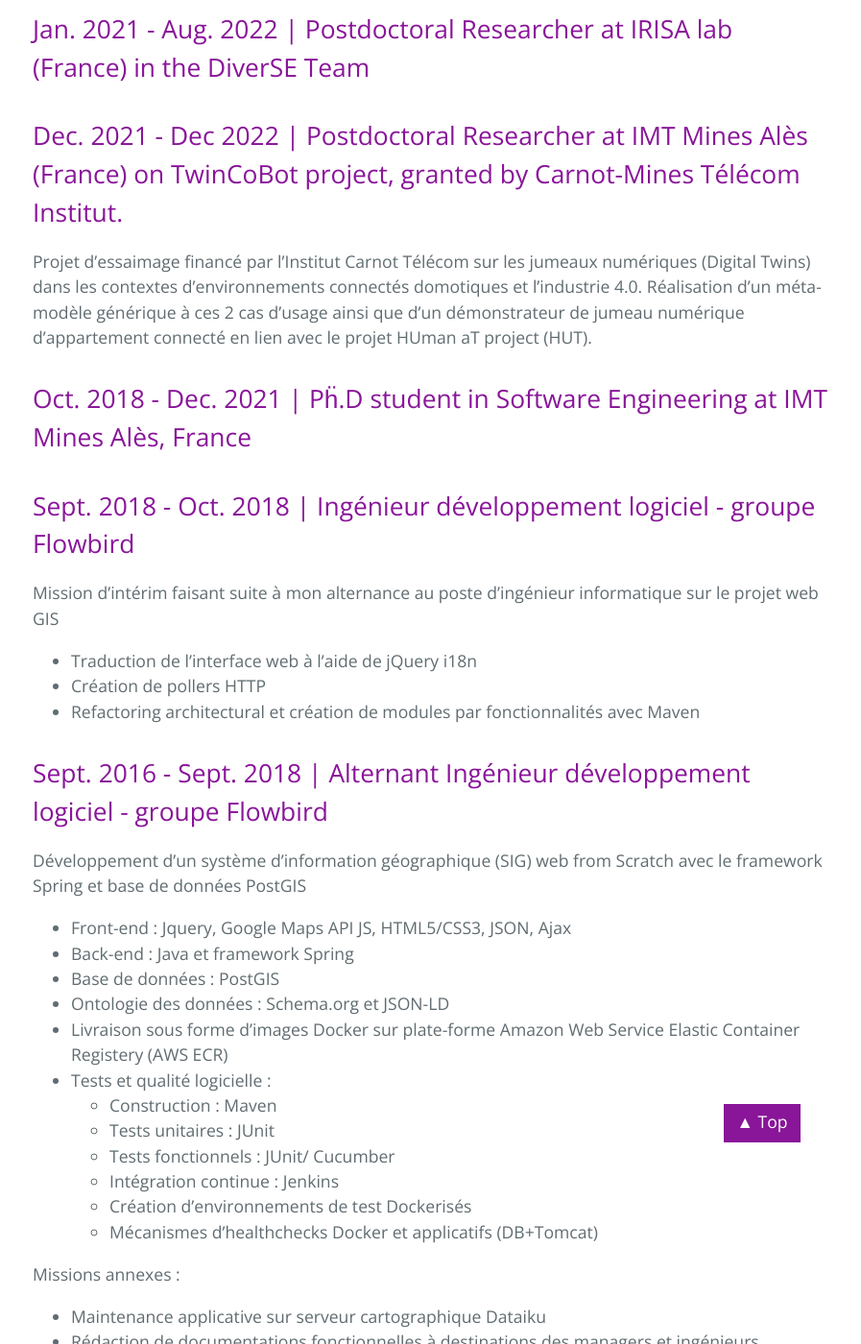
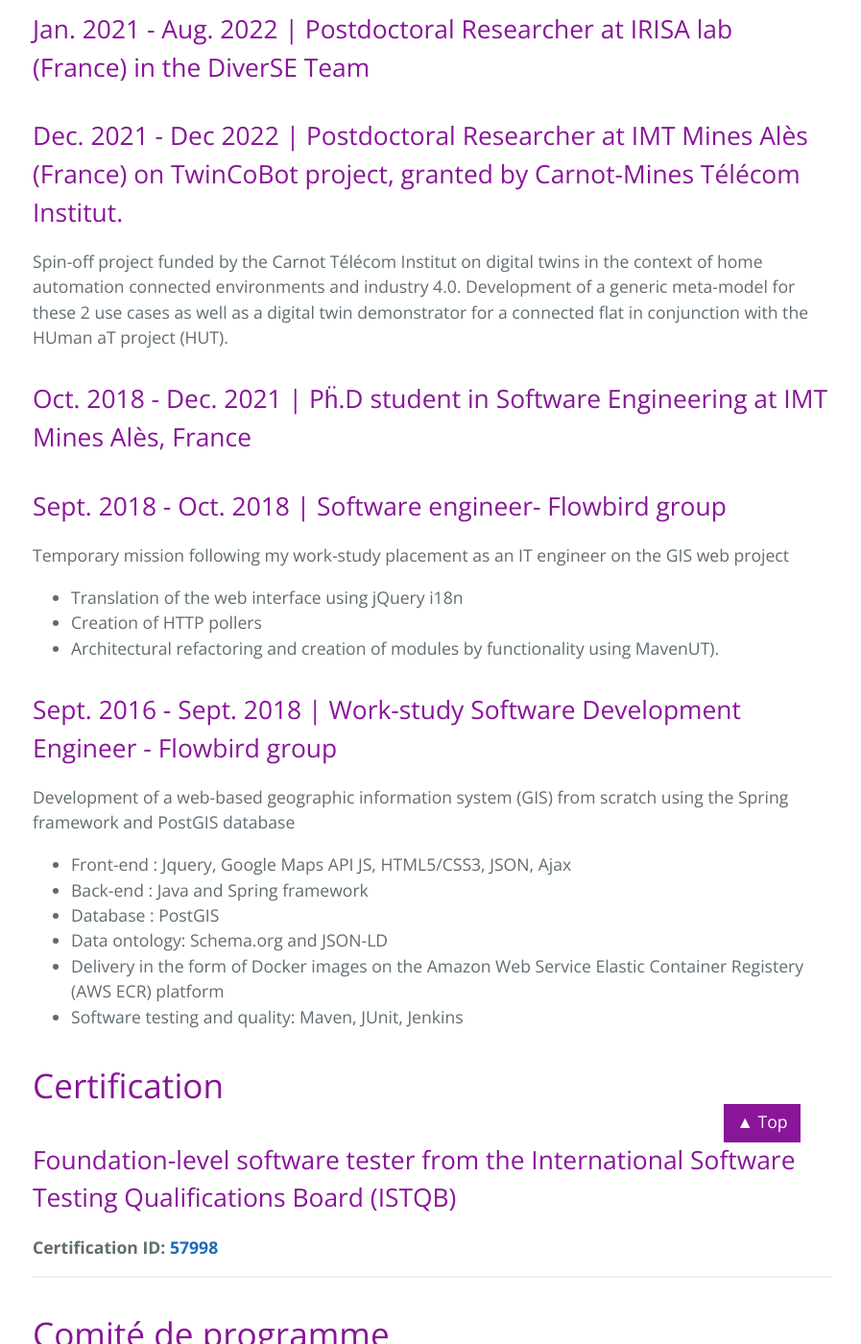
Before and after one commit to qperez/qperez.github.io, a Jekyll site: the page built from index.md, in a window 1280 px wide and 1400 px high, scrolled down 8055 px. Shown: the whole window at 96% size, without its empty margins (190-1087 px from the left). Built offline with Jekyll 4.4.1, drawn with Linux system fonts in a browser that asks for light colours; emoji names are drawn with the system emoji font; some of the changed text lies outside the part shown.

Commit message:
Update Work Experience section

```diff
--- a/index.md
+++ b/index.md
@@ -240,45 +240,31 @@ To see the complete list of past teaching courses, please follow this [link](htt
 
 ## Dec. 2021 - Dec 2022 | Postdoctoral Researcher at IMT Mines Alès (France) on TwinCoBot project, granted by Carnot-Mines Télécom Institut.
 
-Projet d'essaimage financé par l'Institut Carnot Télécom sur les jumeaux numériques (Digital Twins) dans les contextes d'environnements connectés domotiques et l'industrie 4.0. Réalisation d'un méta-modèle générique à ces 2 cas d'usage ainsi que d'un démonstrateur de jumeau numérique d'appartement connecté en lien avec le projet HUman aT project (HUT).
+Spin-off project funded by the Carnot Télécom Institut on digital twins in the context of home automation connected environments and industry 4.0. Development of a generic meta-model for these 2 use cases as well as a digital twin demonstrator for a connected flat in conjunction with the HUman aT project (HUT).
 
 ## Oct. 2018 - Dec. 2021 | Pḧ.D student in Software Engineering at IMT Mines Alès, France
 
-## Sept. 2018 - Oct. 2018 | Ingénieur développement logiciel - groupe Flowbird
+## Sept. 2018 - Oct. 2018 | Software engineer- Flowbird group
 
-Mission d'intérim faisant suite à mon alternance au poste d'ingénieur informatique sur le projet web GIS
-* Traduction de l'interface web à l'aide de jQuery i18n
-* Création de pollers HTTP
-* Refactoring architectural et création de modules par fonctionnalités avec Maven
+Temporary mission following my work-study placement as an IT engineer on the GIS web project
+* Translation of the web interface using jQuery i18n
+* Creation of HTTP pollers
+* Architectural refactoring and creation of modules by functionality using MavenUT).
 
-##  Sept. 2016 - Sept. 2018 | Alternant Ingénieur développement logiciel - groupe Flowbird
+##  Sept. 2016 - Sept. 2018 | Work-study Software Development Engineer -  Flowbird group
 
-Développement d'un système d'information géographique (SIG) web from Scratch avec le framework Spring et base de données PostGIS
+Development of a web-based geographic information system (GIS) from scratch using the Spring framework and PostGIS database
 * Front-end : Jquery, Google Maps API JS, HTML5/CSS3, JSON, Ajax
-* Back-end : Java et framework Spring
-* Base de données : PostGIS
-* Ontologie des données : Schema.org et JSON-LD
-* Livraison sous forme d'images Docker sur plate-forme Amazon Web Service Elastic Container Registery (AWS ECR)
-* Tests et qualité logicielle :
-  - Construction : Maven
-  - Tests unitaires : JUnit
-  - Tests fonctionnels : JUnit/ Cucumber
-  - Intégration continue : Jenkins
-  - Création d'environnements de test Dockerisés
-  - Mécanismes d'healthchecks Docker et applicatifs (DB+Tomcat)
-
-Missions annexes :
-  - Maintenance applicative sur serveur cartographique Dataiku
-  - Rédaction de documentations fonctionnelles à destinations des managers et ingénieurs d'affaires
-
-# Qualification
-
-Qualification aux fonctions de Maitre de Conférence, section 27 obtenue en 2022 : [https://www.galaxie.enseignementsup-recherche.gouv.fr/ensup/qualification/Resultats_2022/qualifies_MCF_2022.pdf](https://www.galaxie.enseignementsup-recherche.gouv.fr/ensup/qualification/Resultats_2022/qualifies_MCF_2022.pdf)
+* Back-end : Java and Spring framework
+* Database : PostGIS
+* Data ontology: Schema.org and JSON-LD
+* Delivery in the form of Docker images on the Amazon Web Service Elastic Container Registery (AWS ECR) platform
+* Software testing and quality: Maven, JUnit, Jenkins
 
 # Certification
 
-## Testeur logiciel niveau fondation de l'International Software Testing Qualifications Board (ISTQB)
-ID de certification : [57998](http://scr.istqb.org/?name=&number=57998)
+## Foundation-level software tester from the International Software Testing Qualifications Board (ISTQB)
+**Certification ID: [57998](http://scr.istqb.org/?name=&number=57998)**
 
 ***
 
```
